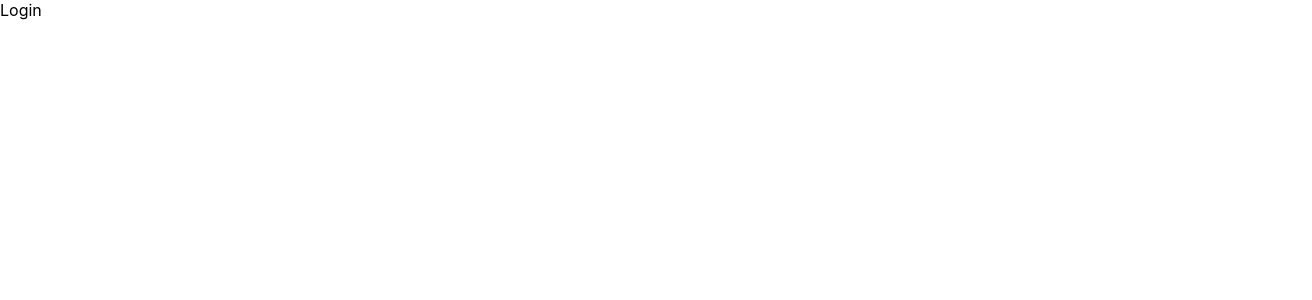
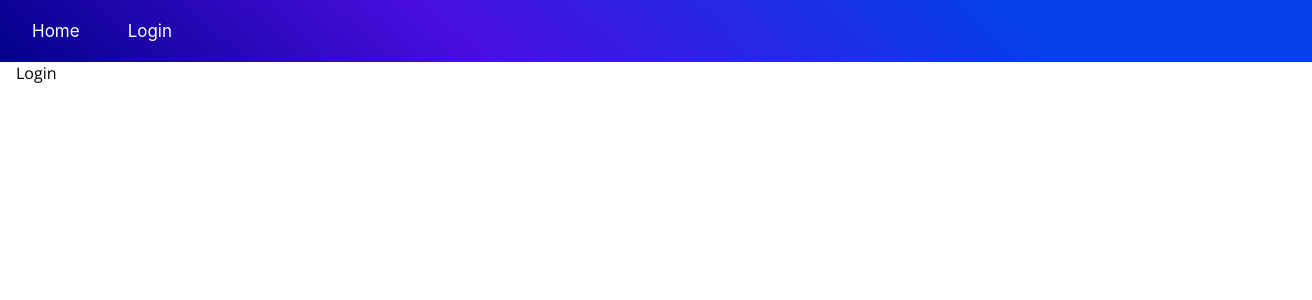
Before and after one commit to mhdrezaei/react-login-page, a React (Create React App) app: page /login in a window 1280 px wide. Shown: the top 300 px of the page, 1312 px wide, since content can reach past the window. Built offline with nearby package versions, Linux system fonts and the light colour scheme.

Commit message:
create page layout - header and effect for links

```diff
--- a/public/index.html
+++ b/public/index.html
@@ -5,6 +5,10 @@
     <link rel="icon" href="%PUBLIC_URL%/favicon.ico" />
     <link
       href="https://fonts.googleapis.com/css2?family=Kaushan+Script&display=swap"
+      rel="stylesheet"
+    />
+    <link
+      href="https://fonts.googleapis.com/css2?family=Open+Sans:ital,wght@0,300;0,400;0,500;0,600;1,600&display=swap"
       rel="stylesheet"
     />
     <meta name="viewport" content="width=device-width, initial-scale=1" />
--- a/src/components/App.js
+++ b/src/components/App.js
@@ -1,7 +1,18 @@
 import React from "react";
 import { Route, Routes } from "react-router-dom";
+import { createGlobalStyle } from "styled-components";
 import Home from "./pages/Home";
 import Login from "./pages/Login";
+
+const globalStyle = createGlobalStyle`
+body{
+  background-color: white;
+  min-height: 100vh;
+  font-family: 'Kaushan Script';
+  margin: 0;
+  color: black;
+}
+`;
 function App() {
   return (
     <>
--- /dev/null
+++ b/src/components/Header.js
@@ -0,0 +1,79 @@
+import React from "react";
+import styled from "styled-components";
+import { Link } from "react-router-dom";
+
+const HeaderWrapper = styled.header`
+  width: 100%;
+  color: white;
+  background: linear-gradient(
+    222deg,
+    rgba(5, 64, 235, 1) 23%,
+    rgba(73, 14, 224, 1) 65%,
+    rgba(2, 1, 138, 1) 100%
+  );
+  padding: 1rem;
+  display: flex;
+  align-items: center;
+  gap: 1rem;
+
+  & a {
+    color: white;
+    font-size: 17px;
+    text-decoration: none;
+    position: relative;
+    text-align: center;
+    padding: 5px 1rem;
+    overflow: hidden;
+
+    &:before {
+      content: "";
+      position: absolute;
+      left: 0;
+      bottom: 0;
+      width: 100%;
+      height: 2px;
+      background-color: currentColor;
+      transform-origin: right;
+      transform: scale3d(0, 1, 1);
+      transition: transform 0.4s ease-in-out;
+    }
+    &::after {
+      content: attr(data-text);
+      position: absolute;
+      left: 0;
+      width: 100%;
+      transform: translate3d(100%, 0, 0);
+      transition: transform 0.4s ease-in-out;
+    }
+
+    & span {
+      display: inline-block;
+      transition: all 0.4s ease-in-out;
+    }
+
+    :hover:before {
+      transform: scale3d(1, 1, 1);
+      transform-origin: left;
+    }
+    :hover:after {
+      transform: translate3d(0, 0, 0);
+    }
+    &:hover span {
+      transform: translate3d(-150%, 0, 0);
+    }
+  }
+`;
+function Header() {
+  return (
+    <HeaderWrapper>
+      <Link to="/" data-text="Home">
+        <span>Home</span>
+      </Link>
+      <Link to="/login" data-text="Login">
+        <span>Login</span>
+      </Link>
+    </HeaderWrapper>
+  );
+}
+
+export default Header;
--- /dev/null
+++ b/src/components/common/PageLayout.js
@@ -0,0 +1,30 @@
+import Header from "components/Header";
+import React from "react";
+import styled from "styled-components";
+
+const Content = styled.main`
+  max-width: 800px;
+  margin: 80 auto 0 auto;
+  padding: 0 16px;
+  box-sizing: border-box;
+  font-family: "Open Sans";
+
+  h1,
+  h2,
+  h3,
+  h4,
+  h5,
+  h6 {
+    font-family: "Kaushan Script";
+  }
+`;
+function PageLayout({ children }) {
+  return (
+    <>
+      <Header />
+      <Content>{children}</Content>
+    </>
+  );
+}
+
+export default PageLayout;
--- a/src/components/pages/Home.js
+++ b/src/components/pages/Home.js
@@ -1,7 +1,12 @@
+import PageLayout from "components/common/PageLayout";
 import React from "react";
 
 function Home() {
-  return <div>Home</div>;
+  return (
+    <PageLayout>
+        Home
+    </PageLayout>
+  );
 }
 
 export default Home;
--- a/src/components/pages/Login.js
+++ b/src/components/pages/Login.js
@@ -1,8 +1,11 @@
+import PageLayout from 'components/common/PageLayout'
 import React from 'react'
 
 function Login() {
   return (
-    <div>Login</div>
+    <PageLayout>
+        Login
+    </PageLayout>
   )
 }
 
```
Also changed, not shown: src/components/index.js (added).
